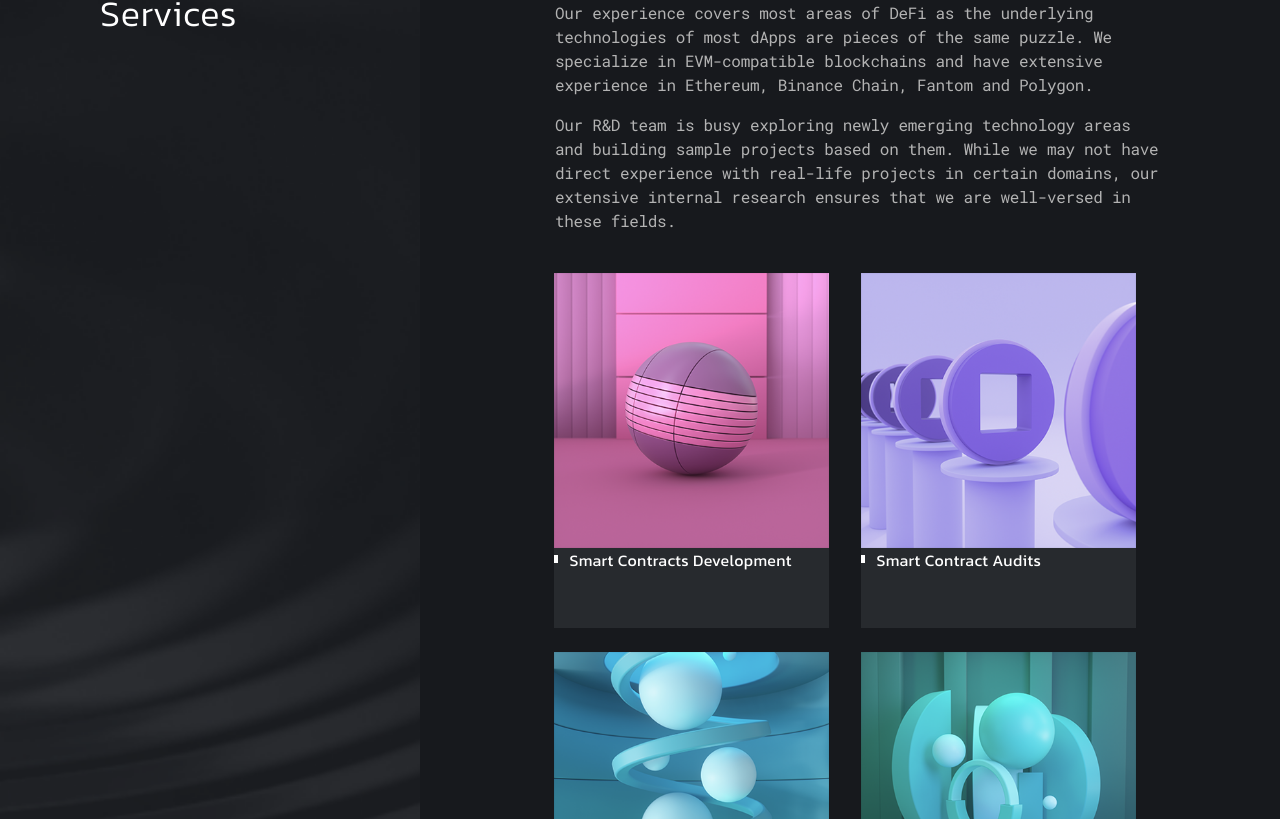
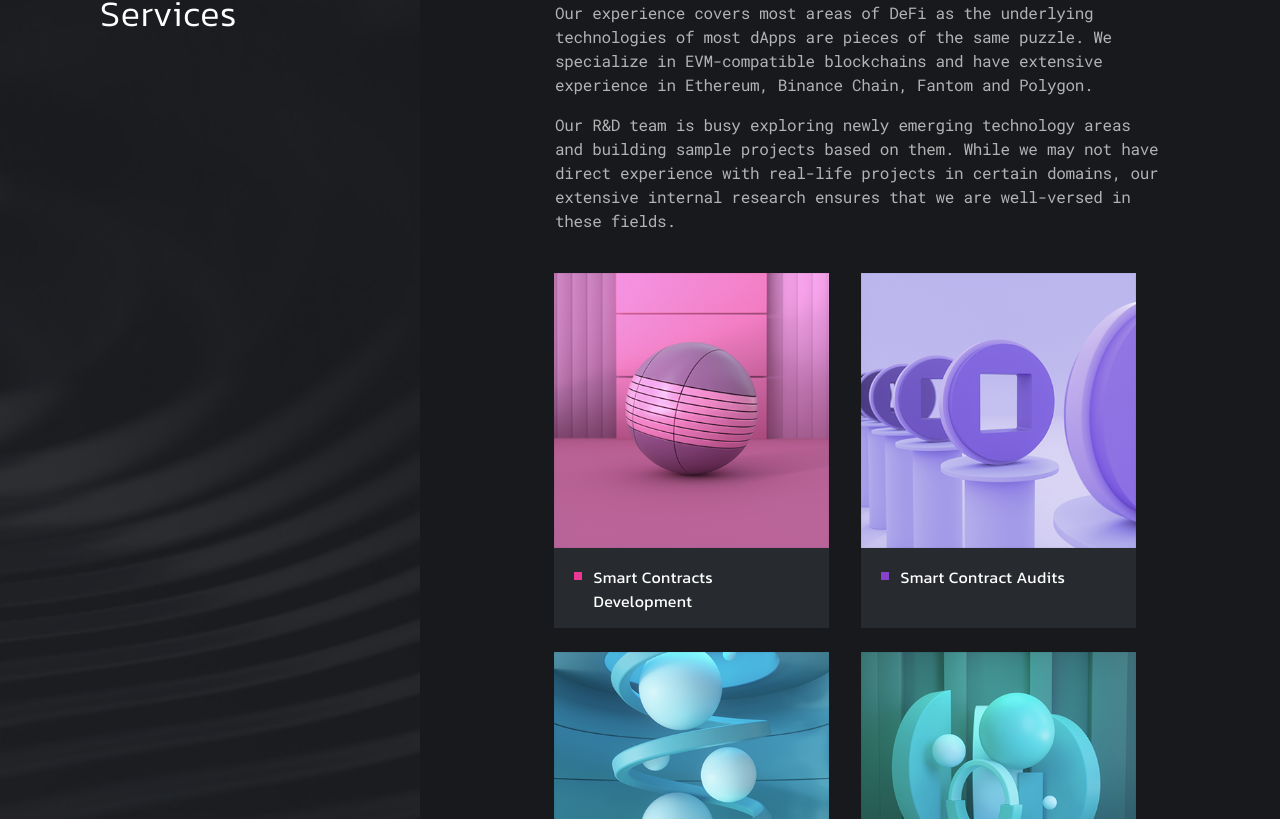
Before and after one commit to dexolacom/dexola_react_cms_UI, a Next.js app: page / in a window 1280 px wide. Shown: the part 1981-2800 px from the top of the page. Built offline with nearby package versions, Linux system fonts and the light colour scheme.

Commit message:
ADD | added animations for Card on Services

```diff
--- /dev/null
+++ b/components/PageContainer/PageWrapper.tsx
@@ -0,0 +1,22 @@
+'use client';
+
+import { BlockWrapper, ContentBox, Sidebar, Title } from './styles';
+
+const PageContainer = ({
+  title,
+  children,
+}: {
+  title: string;
+  children: JSX.Element | JSX.Element[];
+}) => {
+  return (
+    <BlockWrapper>
+      <Sidebar>
+        <Title>{title}</Title>
+      </Sidebar>
+      <ContentBox>{children}</ContentBox>
+    </BlockWrapper>
+  );
+};
+
+export default PageContainer;
--- a/pages/styles.ts
+++ b/components/PageContainer/styles.ts
@@ -1,9 +1,28 @@
 import styled from 'styled-components';
 
-export const BlockWrapper = styled.div`
+export const FlexRowBlock = styled.div`
   display: flex;
   flex-direction: row;
   justify-content: space-between;
+  `
+
+export const FlexColumnBlock = styled.div`
+  display: flex;
+  flex-direction: column;
+  justify-content: flex-start;
+  `
+
+export const MainRobotoParagraph = styled.p`
+  font-family: var(--font-roboto-mono);
+  font-style: normal;
+  font-weight: 400;
+  font-size: 16px;
+  line-height: 24px;
+  letter-spacing: -0.02em;
+  color: #B3B3B3;
+  `
+// --- - ---
+export const BlockWrapper = styled(FlexRowBlock)`
   background-color: #aaa;
   width: 100vw;
    /* height: 100vh; */
@@ -30,24 +49,13 @@ export const Title = styled.p`
   color: #FFFFFF;
   `
 
-export const ContentBox = styled.div`
-  display: flex;
-  flex-direction: column;
-  justify-content: flex-start;
+export const ContentBox = styled(FlexColumnBlock)`
   width: calc(100vw - 420px);
   height: fit-content;;
   padding: 92px 114px 92px 135px;
   background: #17191D;
 `
 
-export const ContentText = styled.p`
+export const ContentText = styled(MainRobotoParagraph)`
   margin-bottom: 16px;
-  font-family: var(--font-roboto-mono);
-  font-style: normal;
-  font-weight: 400;
-  font-size: 16px;
-  line-height: 24px;
-  /* or 150% */
-  letter-spacing: -0.02em;
-  color: #B3B3B3;
 `
--- a/components/ServiceCard/CardHover.tsx
+++ b/components/ServiceCard/CardHover.tsx
@@ -1,6 +1,6 @@
 'use client';
 
-import Image from 'next/image';
+// import Image from 'next/image';
 import { CardWrapper, ServiceDescription } from './styles';
 
 const CardHover = ({ title, color }: { title: string; color: string }) => {
@@ -10,7 +10,7 @@ const CardHover = ({ title, color }: { title: string; color: string }) => {
     'Formal Verification',
   ];
   return (
-    <CardWrapper>
+    <CardWrapper className="infoHover">
       <ServiceDescription color={color}>{title}</ServiceDescription>
       <ul>
         {textArray &&
--- a/components/ServiceCard/ServiceCard.tsx
+++ b/components/ServiceCard/ServiceCard.tsx
@@ -1,21 +1,22 @@
 'use client';
 
 import Image from 'next/image';
-import { ImageItem, ServiceDescription, ImageItemHover } from './styles';
+import { ImageItem } from './styles';
+import CardHover from './CardHover';
 
 const ServiceCard = ({
   imgPath,
   title,
+  color,
 }: {
   imgPath: string;
   title: string;
+  color: string;
 }) => {
   return (
     <ImageItem>
       <Image src={imgPath} alt="Service1" width={275} height={275} priority />
-      <ImageItemHover>
-        <ServiceDescription>{title}</ServiceDescription>
-      </ImageItemHover>
+      <CardHover title={title} color={color} />
     </ImageItem>
   );
 };
--- a/components/ServiceCard/styles.ts
+++ b/components/ServiceCard/styles.ts
@@ -1,40 +1,36 @@
 import styled from 'styled-components';
+import { FlexColumnBlock } from '../PageContainer/styles';
 
-export const ImageItem = styled.div`
-position: relative;
-overflow: hidden;
-  display: flex;
-  flex-direction: column;
-  justify-content: flex-start;
+export const ImageItem = styled(FlexColumnBlock)`
+  position: relative;
   width: 275px;
   height: 355px;
   margin-bottom: 24px;
   background: #272A2E;
-`
-export const ImageItemHover = styled.div`
-position: absolute;
-top: 275px;
-width: 275px;
-height: 355px;
-margin-bottom: 24px;
-background: #272A2E;
+  overflow: hidden;
 
-&:hover {
-top: 75px;
-}
+  &:hover .infoHover {
+    top: 0px;
+    padding-top: 32px;
+
+    & ul {
+      opacity: 1;
+    }
+  }
 `
 // --- for CardHover ---
-export const CardWrapper = styled.div`
-  display: flex;
-  flex-direction: column;
-  justify-content: flex-start;
+export const CardWrapper = styled(FlexColumnBlock)`
+  position: absolute;
+  top: 275px;
   width: 275px;
   height: 355px;
   padding: 32px 40px 8px 24px;
+  padding: 17px 40px 8px 24px;
   background: #272A2E;
+  transition: top 0.3s linear 0s, padding-top 0.03s linear 0s;
 
   & ul {
-    padding-left: 16px;
+    padding: 0 0 0 16px;
     font-family: var(--font-roboto-mono);
     font-style: normal;
     font-weight: 400;
@@ -43,6 +39,7 @@ export const CardWrapper = styled.div`
     /* identical to box height, or 171% */
     letter-spacing: 0.02em;
     color: #C0C0C0;
+    opacity: 0;
   }
 
   & li {
--- /dev/null
+++ b/constants/textConstants.ts
@@ -0,0 +1,18 @@
+export const ADVERT_INFO = [
+  {
+    amount: '40+',
+    description: 'Success Projects',
+  },
+  {
+    amount: '30+',
+    description: 'Experienced Developers',
+  },
+  {
+    amount: '5',
+    description: 'Years of excellence',
+  },
+  {
+    amount: '800+',
+    description: 'Development and design professionals in Trinetix',
+  },
+];
--- a/pages/about.styles.ts
+++ b/pages/about.styles.ts
@@ -1,4 +1,5 @@
 import styled from 'styled-components';
+import { FlexRowBlock, MainRobotoParagraph } from '../components/PageContainer/styles';
 
 export const AboutSubtitle = styled.p`
   margin-bottom: 12px;
@@ -12,10 +13,7 @@ export const AboutSubtitle = styled.p`
   color: #FFFFFF;
 `
 
-export const AdvertWrapper = styled.div`
-  display: flex;
-  flex-direction: row;
-  justify-content: space-between;
+export const AdvertWrapper = styled(FlexRowBlock)`
   flex-wrap: wrap;
   padding: 32px 0;
 `
@@ -38,14 +36,6 @@ export const AdvertAmount = styled.p`
   color: #FFFFFF;
 `
 
-export const AdvertText = styled.p`
+export const AdvertText = styled(MainRobotoParagraph)`
   width: 274px;
-  font-family: var(--font-roboto-mono);
-  font-style: normal;
-  font-weight: 400;
-  font-size: 16px;
-  line-height: 24px;
-  /* identical to box height, or 150% */
-  letter-spacing: -0.02em;
-  color: #B3B3B3;
 `
--- a/pages/header.styles.ts
+++ b/pages/header.styles.ts
@@ -1,21 +1,16 @@
 import styled from 'styled-components';
+import { FlexColumnBlock, FlexRowBlock } from '../components/PageContainer/styles';
 
-export const HeaderWrapper = styled.div`
-  display: flex;
-  flex-direction: column;
-  justify-content: space-between;
-  background-color: #aaa;
+export const HeaderWrapper = styled(FlexColumnBlock)`
+justify-content: space-between;
   width: 100vw;
   height: 100vh;
   background-image: url(Dexola_BG_1.png);
   background-size: cover;
 `
-export const TopBox = styled.div`
+export const TopBox = styled(FlexRowBlock)`
   position: fixed;
   width: 100%;
-  display: flex;
-  flex-direction: row;
-  justify-content: space-between;
   align-items: center;
   padding: 34px 32px 0 32px;
 `
@@ -44,9 +39,7 @@ export const HeaderTitle = styled.p`
   color: #17191D;
 `
 
-export const SubTitle = styled.div`
-  display: flex;
-  justify-content: space-between;
+export const SubTitle = styled(FlexRowBlock)`
   width: 430px;
   width: 370px;
   font-family: var(--font-roboto-mono);
--- a/pages/services/services.tsx
+++ b/pages/services/services.tsx
@@ -7,23 +7,19 @@ import {
   ContentText,
   Sidebar,
   Title,
-} from '../styles';
+} from '../../components/PageContainer/styles';
 import { ImagesWrapper, ImagesColumn } from './styles';
 import ServiceCard from '../../components/ServiceCard/ServiceCard';
-import CardHover from '../../components/ServiceCard/CardHover';
+import PageContainer from '../../components/PageContainer/PageWrapper';
 
 const Services = () => {
   return (
-    <BlockWrapper>
-      <Sidebar>
-        <Title>Services</Title>
-      </Sidebar>
-      <ContentBox>
+    <PageContainer title={'Services'}>
       <ContentText>
-          Our experience covers most areas of DeFi as the underlying
-          technologies of most dApps are pieces of the same puzzle. We
-          specialize in EVM-compatible blockchains and have extensive experience
-          in Ethereum, Binance Chain, Fantom and Polygon.
+        Our experience covers most areas of DeFi as the underlying technologies
+        of most dApps are pieces of the same puzzle. We specialize in
+        EVM-compatible blockchains and have extensive experience in Ethereum,
+        Binance Chain, Fantom and Polygon.
       </ContentText>
       <ContentText>
         Our R&D team is busy exploring newly emerging technology areas and
@@ -36,28 +32,28 @@ const Services = () => {
           <ServiceCard
             imgPath={'/img_1_1_3.png'}
             title={'Smart Contracts Development'}
+            color={'#EB3795'}
           />
           <ServiceCard
             imgPath={'/img_3_1_3.png'}
             title={'Analytics and Crypto Trading Tools'}
+            color={'#269EC1'}
           />
-            {/* --- TEMP! */}
-            <CardHover title={'Smart Contracts Development'} color={'blue'} />
-            {/* --- /TEMP! */}
         </ImagesColumn>
         <ImagesColumn>
           <ServiceCard
             imgPath={'/img_2_1_3.png'}
             title={'Smart Contract Audits'}
+            color={'#8642CA'}
           />
           <ServiceCard
             imgPath={'/img_4_1_3.png'}
             title={'Web3 White Label Solutions'}
+            color={'#2CC0A6'}
           />
         </ImagesColumn>
       </ImagesWrapper>
-      </ContentBox>
-    </BlockWrapper>
+    </PageContainer>
   );
 };
 
--- a/pages/services/styles.ts
+++ b/pages/services/styles.ts
@@ -1,16 +1,12 @@
 import styled from 'styled-components';
+import { FlexColumnBlock, FlexRowBlock } from '../../components/PageContainer/styles';
 
-export const ImagesWrapper = styled.div`
-  display: flex;
-  flex-direction: row;
+export const ImagesWrapper = styled(FlexRowBlock)`
   justify-content: center;
   padding-top: 24px;
   /* width: 100vw; */
 `
 
-export const ImagesColumn = styled.div`
-  display: flex;
-  flex-direction: column;
-  justify-content: flex-start;
+export const ImagesColumn = styled(FlexColumnBlock)`
   margin-right: 32px;
 `
```
Also changed, not shown: pages/about.tsx (+21 -40 lines). Lines whose indentation alone changed are shown as unchanged.
